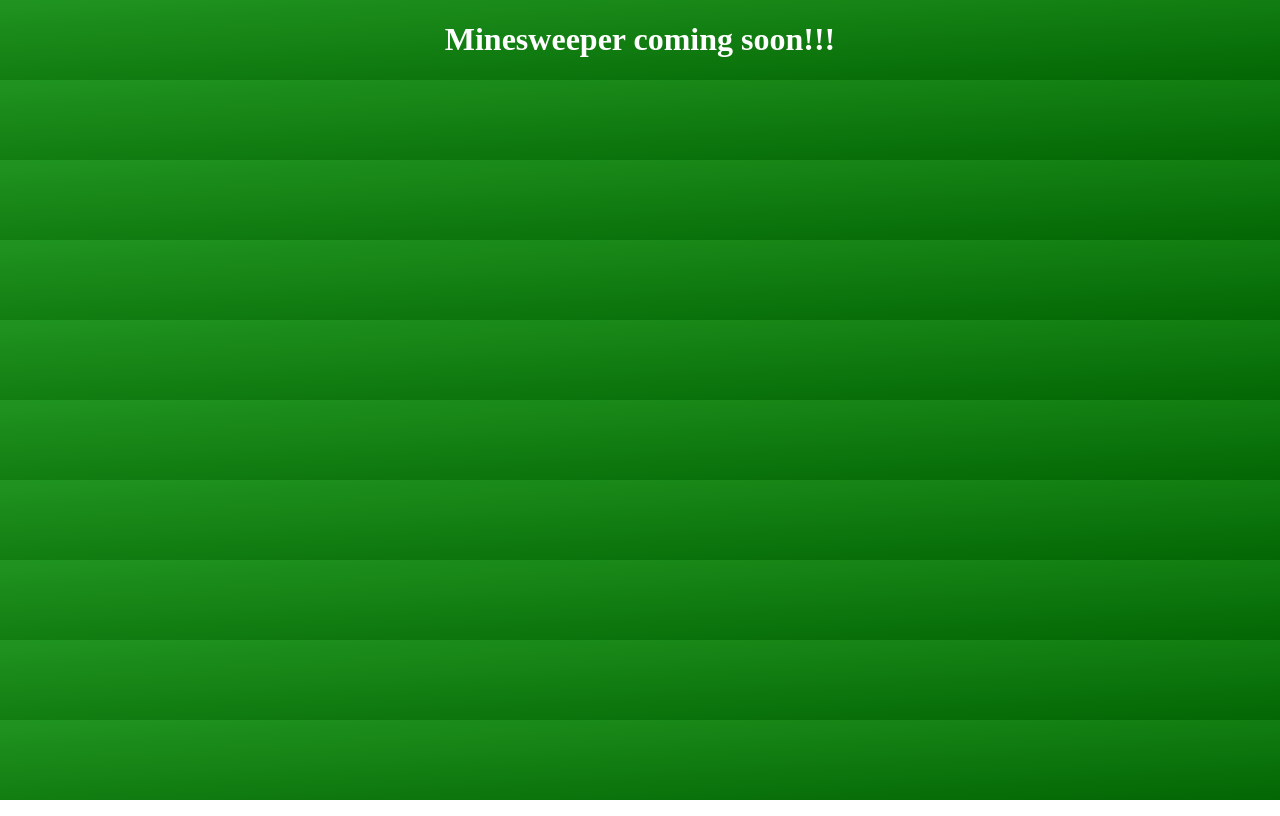
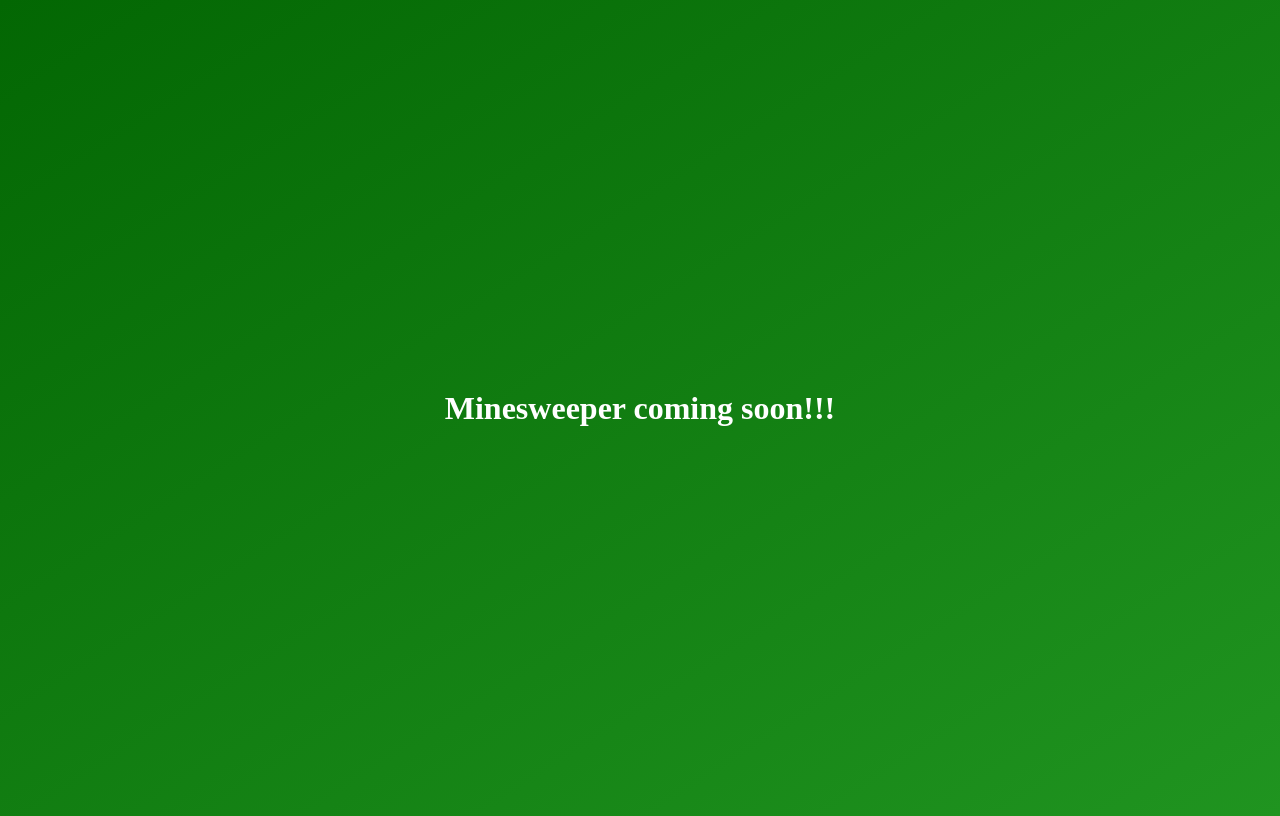
Before and after one commit to khandaretanmay/Minesweeper, a plain HTML site: page index.html in a window 1280 px wide. Drawn offline with Linux system fonts and the light colour scheme.

Commit message:
fixed background

```diff
--- a/style.css
+++ b/style.css
@@ -1,9 +1,9 @@
-html {
-  background-image: linear-gradient(
-    to bottom right,
-    rgb(32, 148, 32),
-    rgb(3, 103, 3)
-  );
+body {
+  height: 100vh;
+  display: flex;
+  align-items: center;
+  justify-content: center;
+  background: linear-gradient(to top left, rgb(32, 148, 32), rgb(3, 103, 3));
 }
 h1 {
   text-align: center;
```
